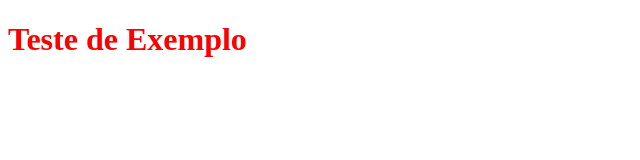
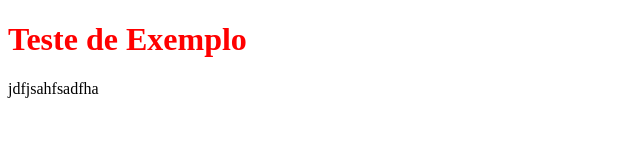
Before and after one commit to ProfAndersonVanin/SiteCorrigido, a plain HTML site: page index.html in a window 1280 px wide. Shown: the whole page, without its empty margins (0-640 px from the left). Drawn offline with Linux system fonts and the light colour scheme.

Commit message:
alterado

```diff
--- a/index.html
+++ b/index.html
@@ -8,5 +8,6 @@
 </head>
 <body>
     <h1>Teste de Exemplo</h1>
+    <p>jdfjsahfsadfha</p>
 </body>
 </html>
```
